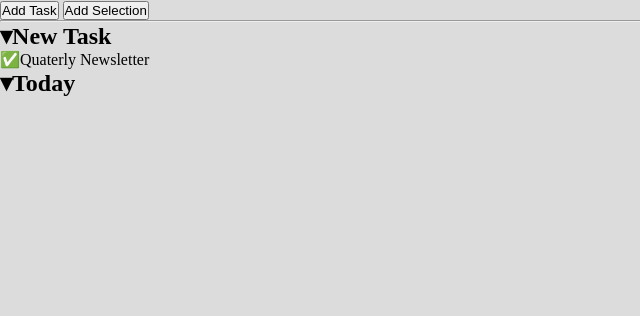
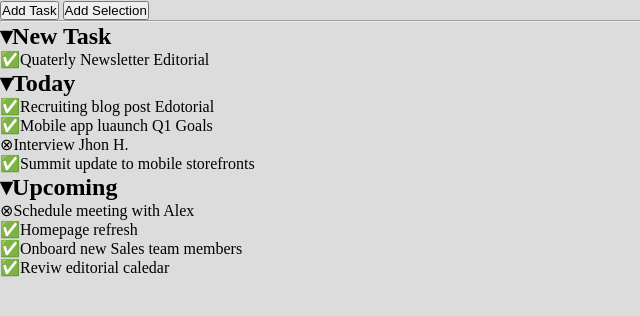
Before and after one commit to leoroca98/html-css-toboolist, a plain HTML site: page index.html in a window 1280 px wide. Shown: the part 56-372 px from the top of the page, without its empty margins (0-640 px from the left). Drawn offline with Linux system fonts and the light colour scheme.

Commit message:
prima parte

```diff
--- a/index.html
+++ b/index.html
@@ -21,16 +21,27 @@
       <button id="button_task" type="button">Add Task</button>
       <button id="button_selection" type="button">Add Selection</button>
       <hr></hr>
-
+    </nav>
       <main>
         <section><h2><span>&#9662</span>New Task</h2>
             <div class="center">
-                <p><span>&#9989</span>Quaterly Newsletter</p>
-
-                <h2><span>&#9662</span>Today</h2>
+                <div><span>&#9989</span>Quaterly Newsletter <span class="etichetta_editorial">Editorial</span></div>
 
 
+              <div>
+                <h2><span>&#9662</span>Today</h2>
+                <div><span>&#9989</span>Recruiting blog post<span class="etichetta_editorial"> Edotorial</span></div>
+                <div><span>&#9989</span>Mobile app luaunch<span class="etichetta_Q1_Goals"> Q1 Goals</span></div>
+                <div><span>&#8855</span>Interview Jhon H.</div>
+                <div><span>&#9989</span>Summit update to mobile storefronts</div>
 
+            </div>
+
+                <h2><span>&#9662</span>Upcoming</h2>
+                <p><span>&#8855</span>Schedule meeting with Alex</p>
+                <p><span>&#9989</span>Homepage refresh</p>
+                <p><span>&#9989</span>Onboard new Sales team members</p>
+                <p><span>&#9989</span>Reviw editorial caledar</p>
 
 
 
```
